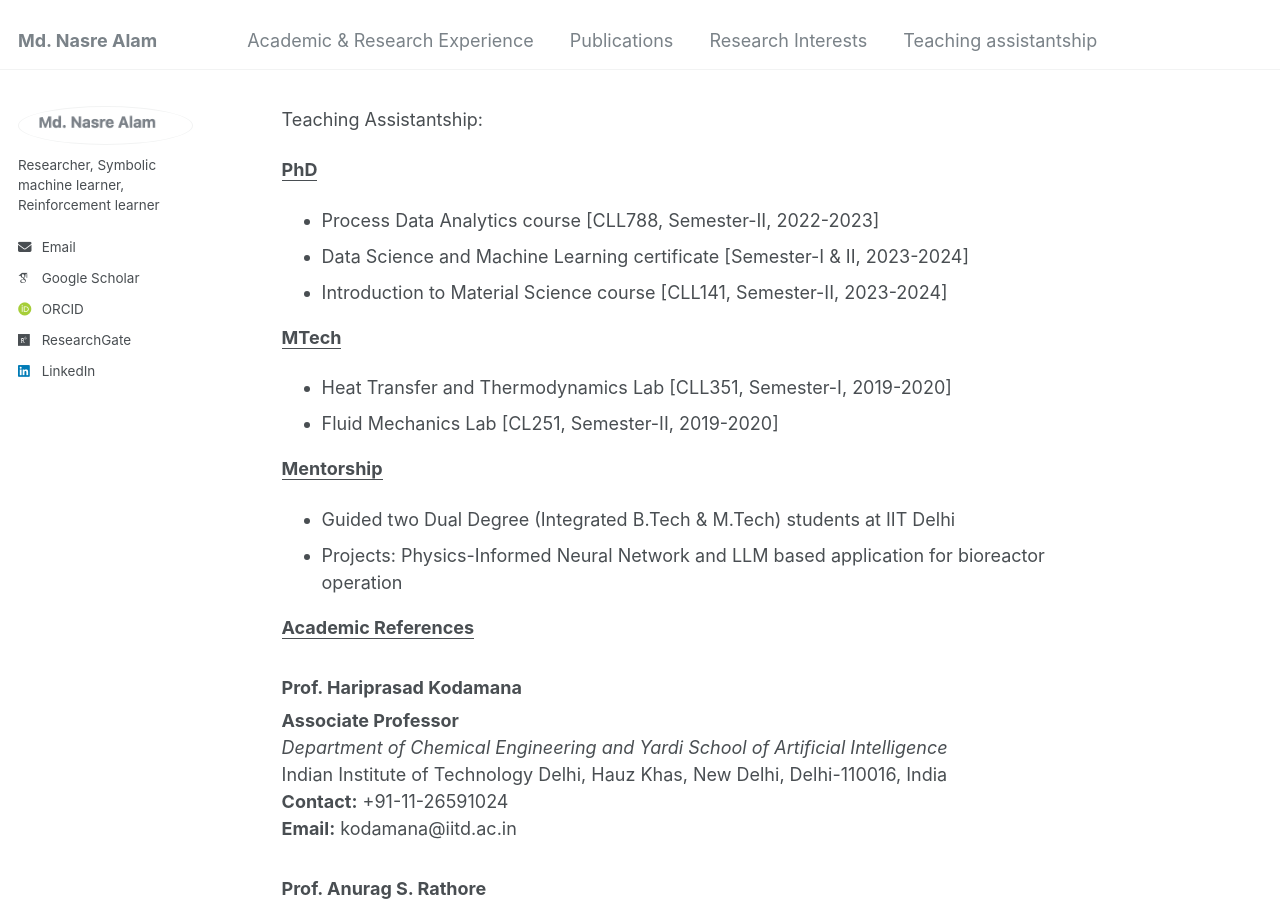
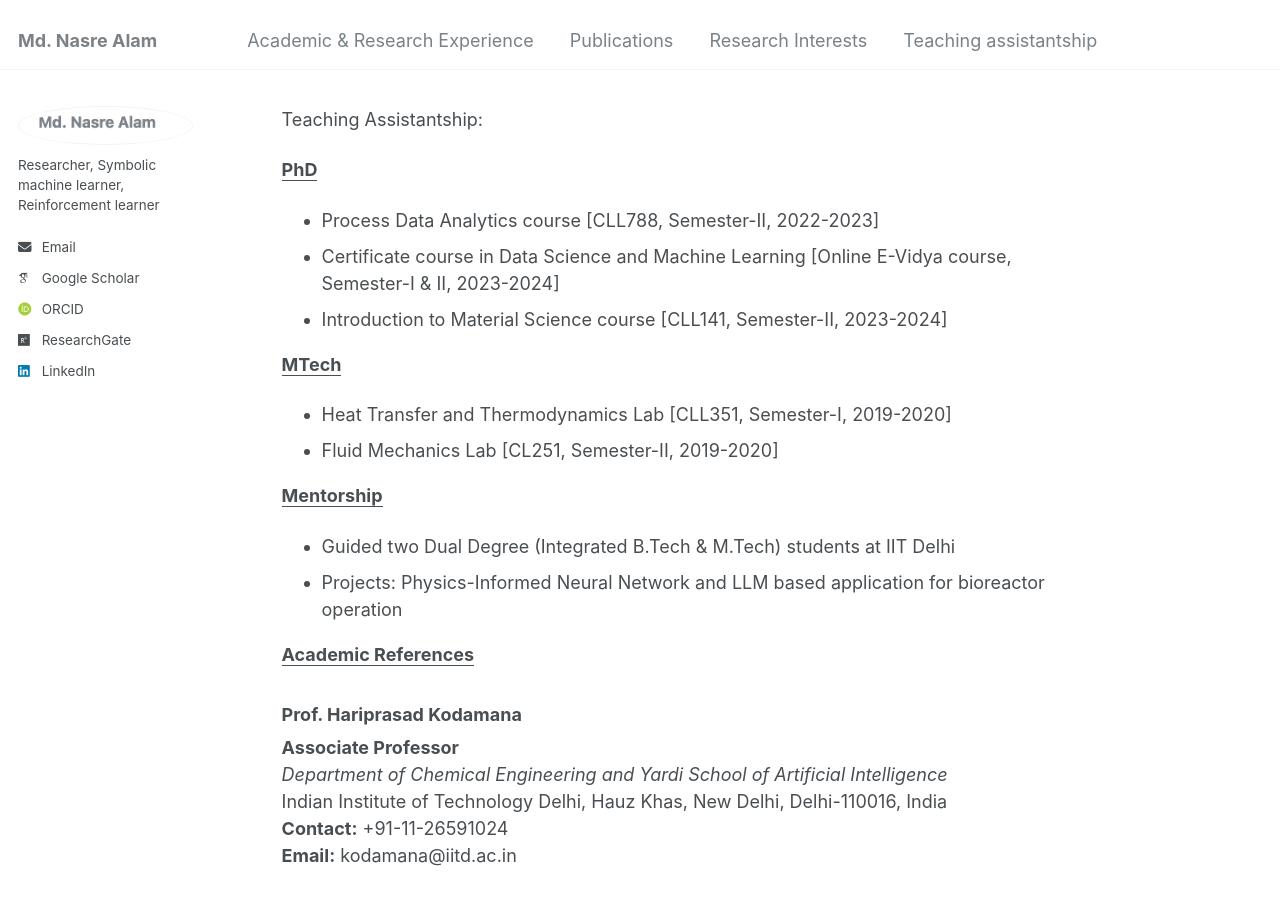
Before and after one commit to mdnasreiit/mdnasreiit.github.io, a Jekyll site: the page built from _pages/404.md, in a window 1280 px wide and 900 px high. Built offline with Jekyll 4.4.1, drawn with Linux system fonts in a browser that asks for light colours; some web fonts are replaced.

Commit message:
Update 404.md

```diff
--- a/_pages/404.md
+++ b/_pages/404.md
@@ -13,7 +13,7 @@ Teaching Assistantship:
 <ins>**PhD**</ins>
 
 - Process Data Analytics course [CLL788, Semester-II, 2022-2023]
-- Data Science and Machine Learning certificate [Semester-I & II, 2023-2024]
+- Certificate course in Data Science and Machine Learning [Online E-Vidya course, Semester-I & II, 2023-2024]
 - Introduction to Material Science course [CLL141, Semester-II, 2023-2024]
 
 
```
